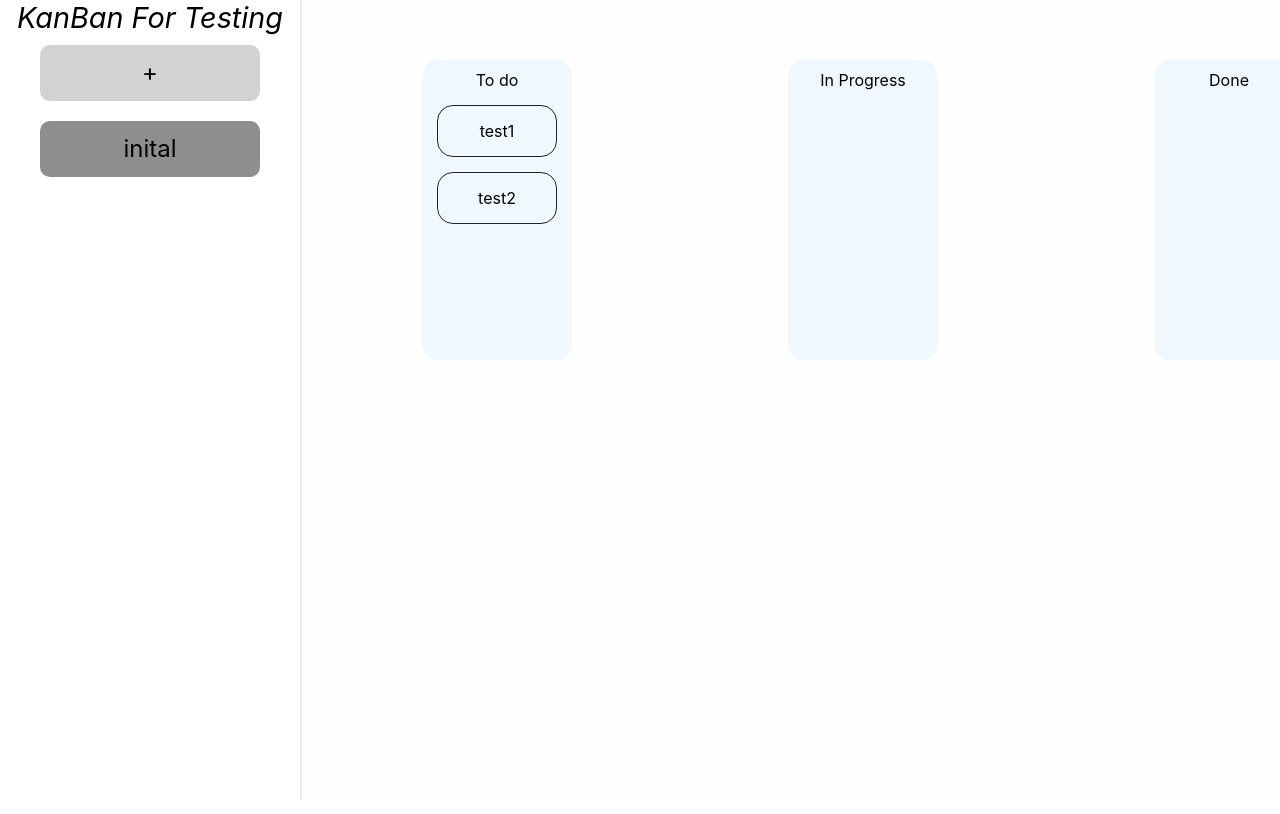
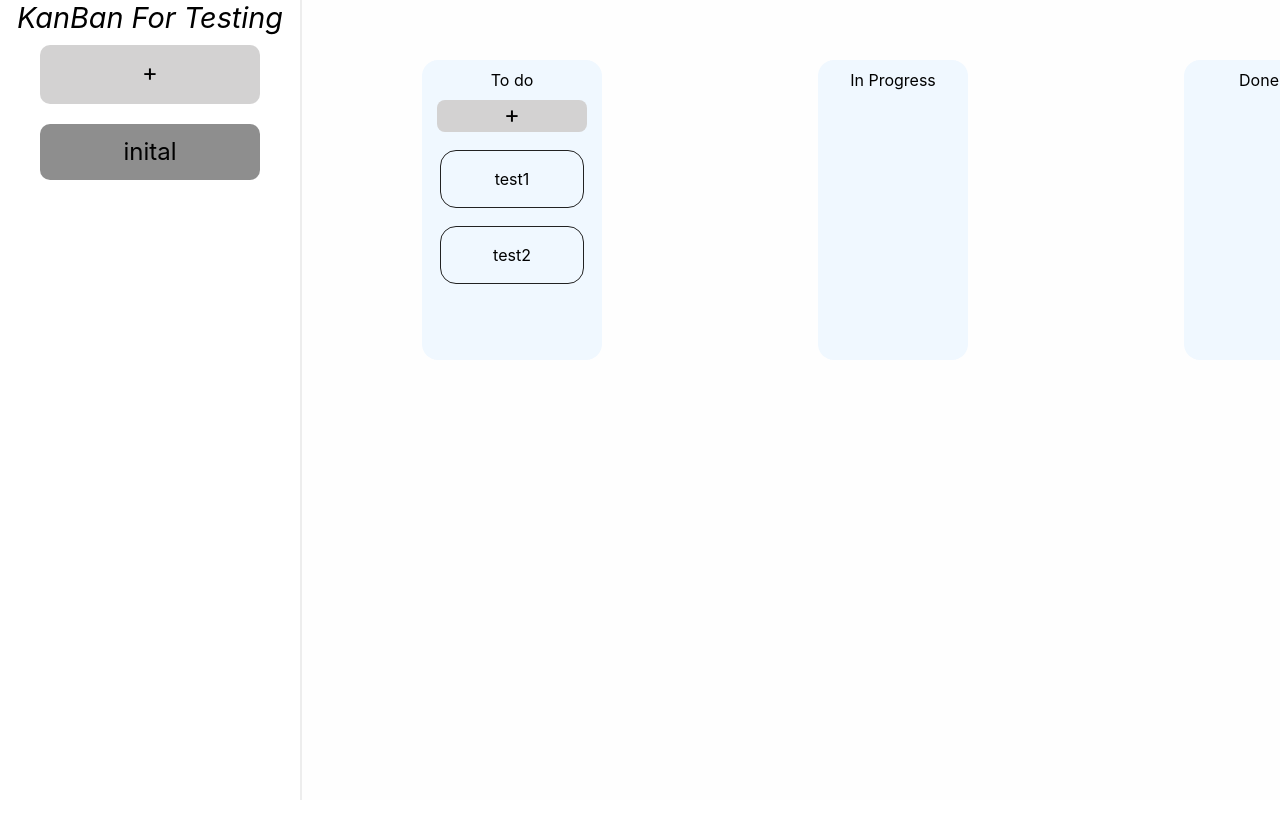
Before and after one commit to rmit-s3712674-Sijie-Shi/KanBan-copy, a React (Create React App) app: page / in a window 1280 px wide. Shown: the top 814 px of the page. Built offline with nearby package versions, Linux system fonts and the light colour scheme.

Commit message:
add new task

```diff
--- a/src/components/addbutton/AddButton.js
+++ b/src/components/addbutton/AddButton.js
@@ -1,8 +1,12 @@
 import React from "react";
+
+const style = {
+    "paddingBottom" : '3px'
+}
 
 const AddButton = ({ handler }) => {
     return (
-        <div onClick={handler}> + </div>
+        <div onClick={handler} style={style}> + </div>
     )
 }
 
--- a/src/components/taskbox/taskbox.js
+++ b/src/components/taskbox/taskbox.js
@@ -1,6 +1,7 @@
-import React from "react";
+import React, { useCallback } from "react";
 import styles from "./taskbox.module.css"
 import TaskCard from "../tastcard/taskcard";
+import AddButton from "../addbutton/AddButton";
 
 
 
@@ -10,13 +11,31 @@ let status = {
     done: "done"
 }
 const TaskBox = ({ events, setEvents, currentEvent, setCurrentEvent }) => {
-    console.log(currentEvent)
+    //console.log(currentEvent)
+    const handleAddingEvent = useCallback((status) => {
+        const task = prompt("enter a task :")
+        if(!task) return
+        if(!currentEvent[status].find(res => res === task)) {
+            setEvents((prev) =>
+            {
+                let arrayCopy = [...prev]
+                const index = prev.findIndex((event) => event.title = currentEvent.title)
+                let eventCopy = arrayCopy[index]
+                eventCopy[status].push(task)
+                arrayCopy.splice(index, 1, eventCopy)
+                return arrayCopy
+            }
+            )
+        }
+    }, [events])
     return (
         <>
             <div className={`task-box `}>
                 <div className={styles.container}>
                     <div className={styles.column}>
                     <div className={styles.title}>To do </div>
+                    <div className={styles.addButton}><AddButton handler={() => handleAddingEvent(status.todo)}></AddButton></div>
+
                     {currentEvent.todo.map((value, i) => (
                         <TaskCard task={value} status={status.todo} key={i}></TaskCard>
                     ))}
--- a/src/components/taskbox/taskbox.module.css
+++ b/src/components/taskbox/taskbox.module.css
@@ -18,3 +18,17 @@
     border-radius: 1rem;
 
 }
+
+.addButton {
+    font-size: 1.5em;
+    width: 150px;
+    border-radius: 0.5rem;
+    margin: 10px 15px 10px 15px;
+    transition: 0.5s;
+    cursor: pointer;
+    background-color: rgb(211, 210, 210);
+}
+
+.addButton:hover {
+    background-color: rgb(238, 97, 97);
+}
```
